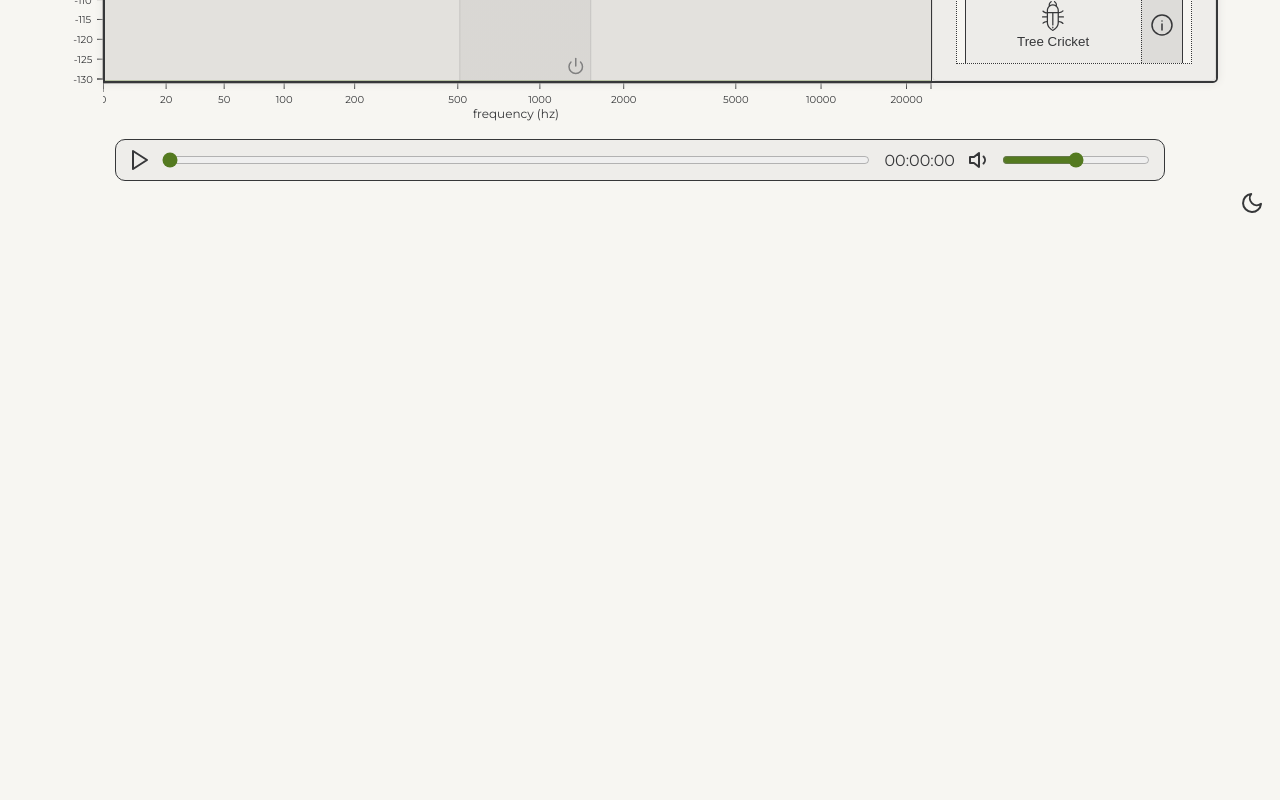
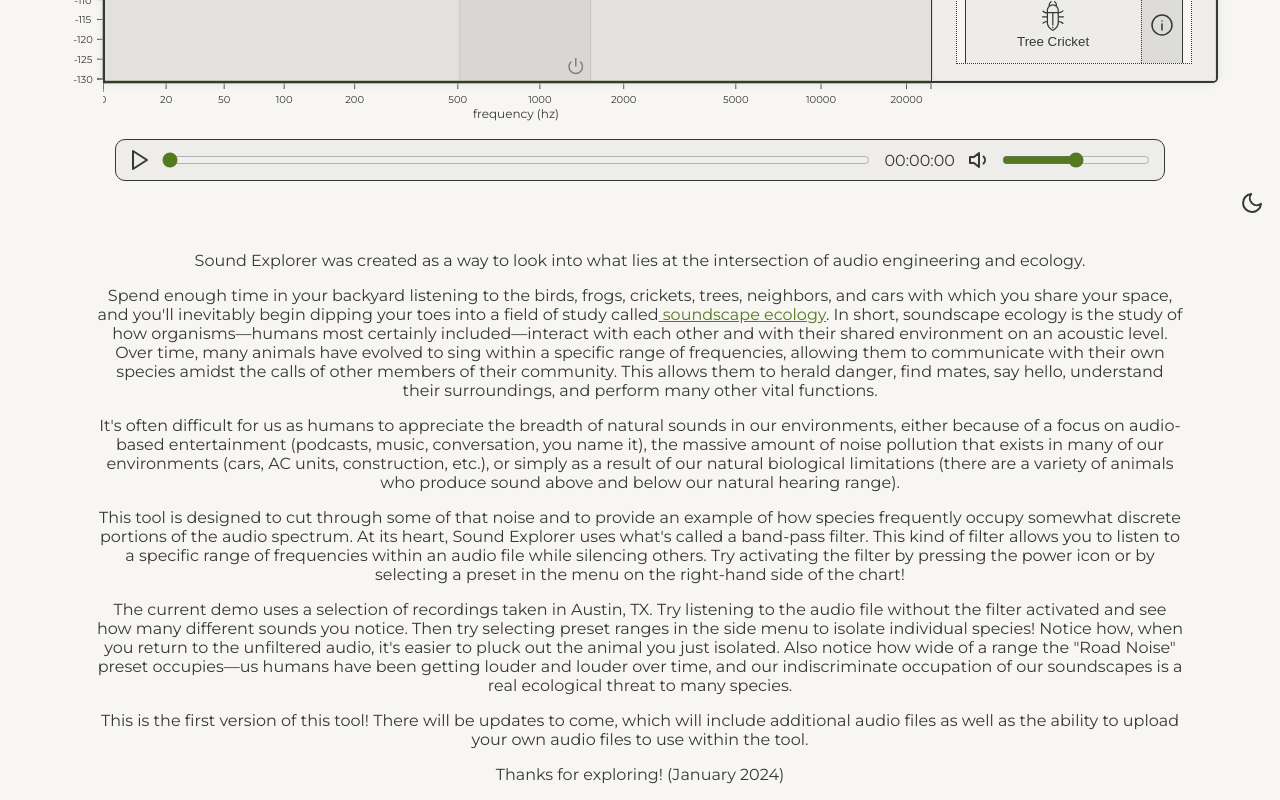
Before and after one commit to mihtmo/frequency-filter, a React (Create React App) app: page / in a window 1280 px wide. Shown: the part 565-1365 px from the top of the page. Before the commit the page ends 800 px from the top, so only its background shows below. Built offline with nearby package versions, Linux system fonts and the light colour scheme.

Commit message:
added description for project on main page

```diff
--- a/src/App.css
+++ b/src/App.css
@@ -46,6 +46,11 @@ html {
   justify-content: center;
   width: 100%;
   height: 100%;
+}
+
+#sound-explorer-description {
+  width: 85%;
+  margin: auto;
 }
 
 .theme-wrapper {
--- a/src/App.js
+++ b/src/App.js
@@ -8,6 +8,7 @@ import LightOrDarkIcon from './components/icons/LightOrDarkIcon';
 import CustomAudioControls from './components/CustomAudioControls';
 import RotateIcon from './components/icons/RotateIcon';
 import isMobileBrowser from './helpers/isMobileBrowser';
+import PowerIcon from './components/icons/PowerIcon';
 
 function App() {
     const [isLandscapeMode, setIsLandscapeMode] = useState(
@@ -112,6 +113,74 @@ function App() {
                 <LightOrDarkIcon
                     isDarkTheme={isDarkTheme}
                     clickHandler={handleThemeChange}/>
+                <div id='sound-explorer-description'>
+                    <p>
+                        Sound Explorer was created as a way to look into what
+                        lies at the intersection of audio engineering and
+                        ecology.
+                    </p>
+                    <p>
+                        Spend enough time in your backyard listening to the
+                        birds, frogs, crickets, trees, neighbors, and cars with
+                        which you share your space, and you'll inevitably begin
+                        dipping your toes into a field of study called
+                        <a target='_blank' href='https://en.wikipedia.org/wiki/Soundscape_ecology'> soundscape ecology</a>.
+                        In short, soundscape ecology is the study of how
+                        organisms—humans most certainly included—interact with
+                        each other and with their shared environment on an
+                        acoustic level. Over time, many animals have evolved to
+                        sing within a specific range of frequencies, allowing
+                        them to communicate with their own species amidst the
+                        calls of other members of their community. This allows
+                        them to herald danger, find mates, say hello, understand
+                        their surroundings, and perform many other vital
+                        functions.
+                    </p>
+                    <p>
+                        It's often difficult for us as humans to appreciate the
+                        breadth of natural sounds in our environments, either
+                        because of a focus on audio-based entertainment (podcasts,
+                        music, conversation, you name it), the massive
+                        amount of noise pollution that exists in many of our
+                        environments (cars, AC units, construction, etc.), or
+                        simply as a result of our natural biological limitations
+                        (there are a variety of animals who produce sound above
+                        and below our natural hearing range).
+                    </p>
+                    <p>
+                        This tool is designed to cut through some of that noise
+                        and to provide an example of how species frequently
+                        occupy somewhat discrete portions of the audio spectrum.
+                        At its heart, Sound Explorer uses what's called a
+                        band-pass filter. This kind of filter allows you to
+                        listen to a specific range of frequencies within an
+                        audio file while silencing others. Try activating the
+                        filter by pressing the power icon or by selecting a
+                        preset in the menu on the right-hand side of the chart!
+                    </p>
+                    <p>
+                        The current demo uses a selection of recordings taken in
+                        Austin, TX. Try listening to the audio file without the
+                        filter activated and see how many different sounds you
+                        notice. Then try selecting preset ranges in the side
+                        menu to isolate individual species! Notice how, when you
+                        return to the unfiltered audio, it's easier to pluck out
+                        the animal you just isolated. Also notice how wide of a
+                        range the "Road Noise" preset occupies—us humans have
+                        been getting louder and louder over time, and our
+                        indiscriminate occupation of our soundscapes is a real
+                        ecological threat to many species.
+                    </p>
+                    <p>
+                        This is the first version of this tool! There will be
+                        updates to come, which will include additional audio
+                        files as well as the ability to upload your own audio
+                        files to use within the tool.
+                    </p>
+                    <p>
+                        Thanks for exploring! (January 2024)
+                    </p>
+                </div>
         </div>
     );
     }
```
